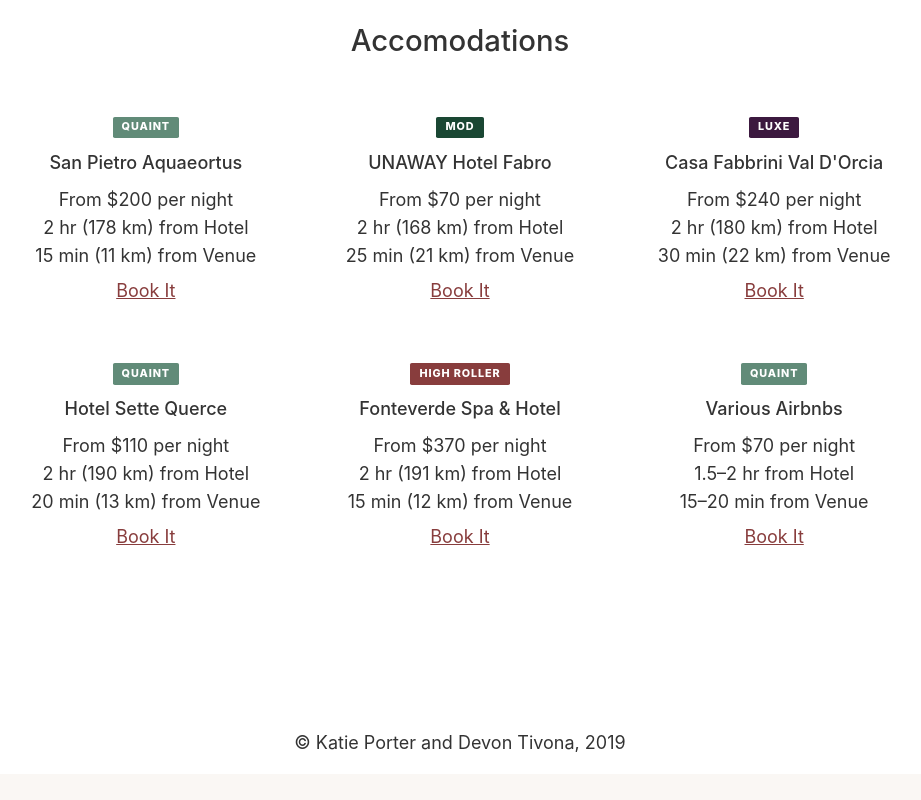
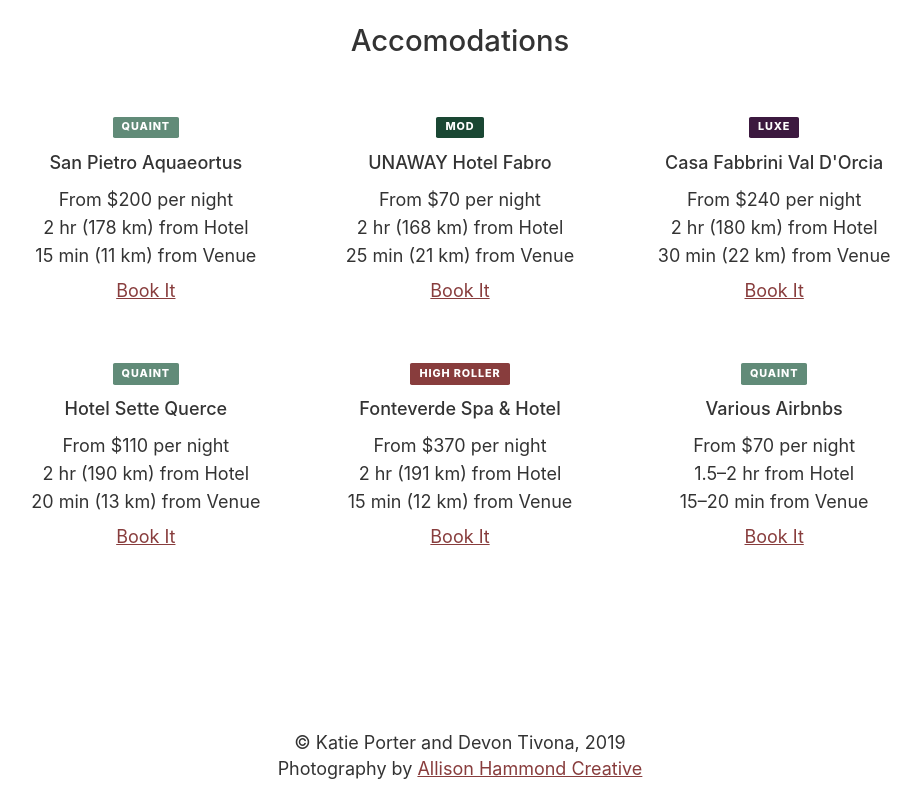
Before and after one commit to tivonaporter/tivonaporter-wedding.github.io, a Gatsby site: page / in a window 1280 px wide. Shown: the part 2869-3669 px from the top of the page, without its empty margins (180-1101 px from the left). Before the commit the page ends 3643 px from the top, so only its background shows below. Built offline with nearby package versions, Linux system fonts and the light colour scheme; Gatsby itself is replaced by a stand-in of ours; a web font is replaced by a local one.

Commit message:
Add photo creds

```diff
--- a/src/components/layout.js
+++ b/src/components/layout.js
@@ -36,6 +36,8 @@ const Layout = ({ children }) => {
           paddingBottom: `1rem`,
         }}>
           © Katie Porter and Devon Tivona, {new Date().getFullYear()}
+          <br/>
+          Photography by <a href="https://allisonhammondcreative.com/" target="_blank">Allison Hammond Creative</a>
         </footer>
       </div>
     </>
```
